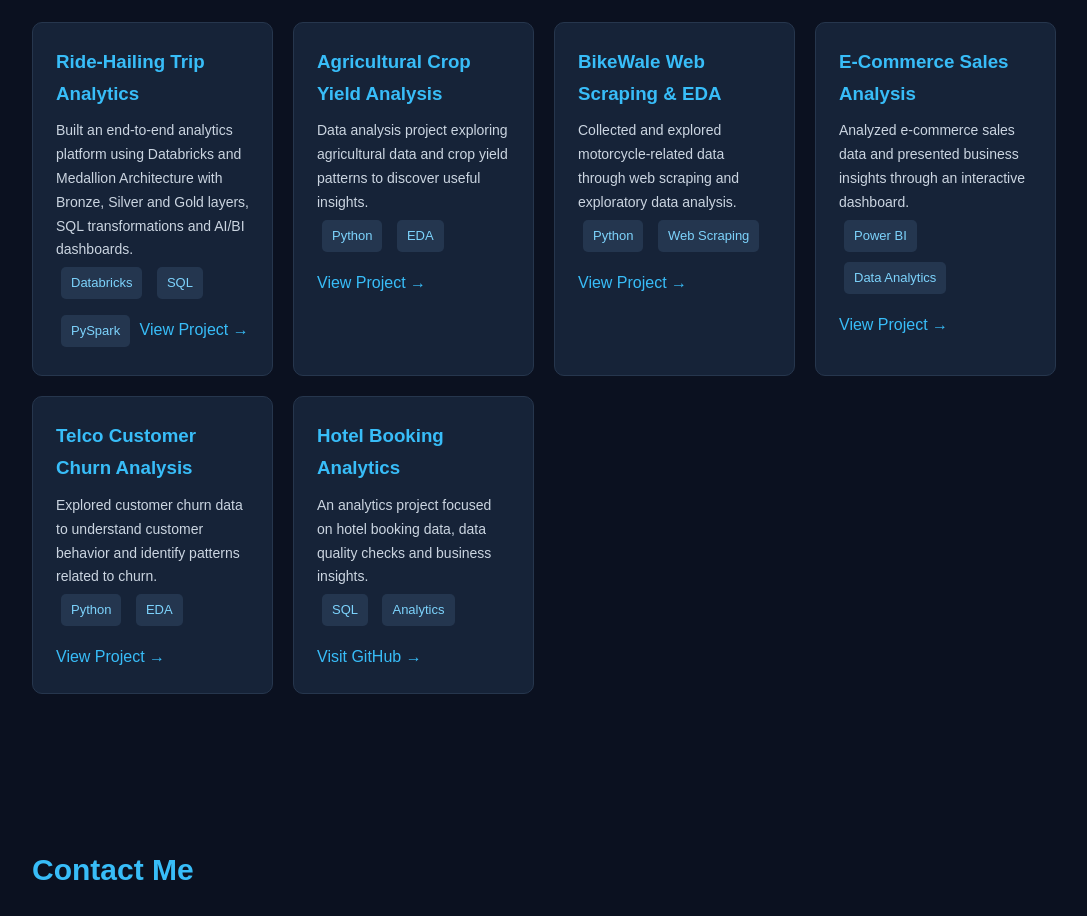
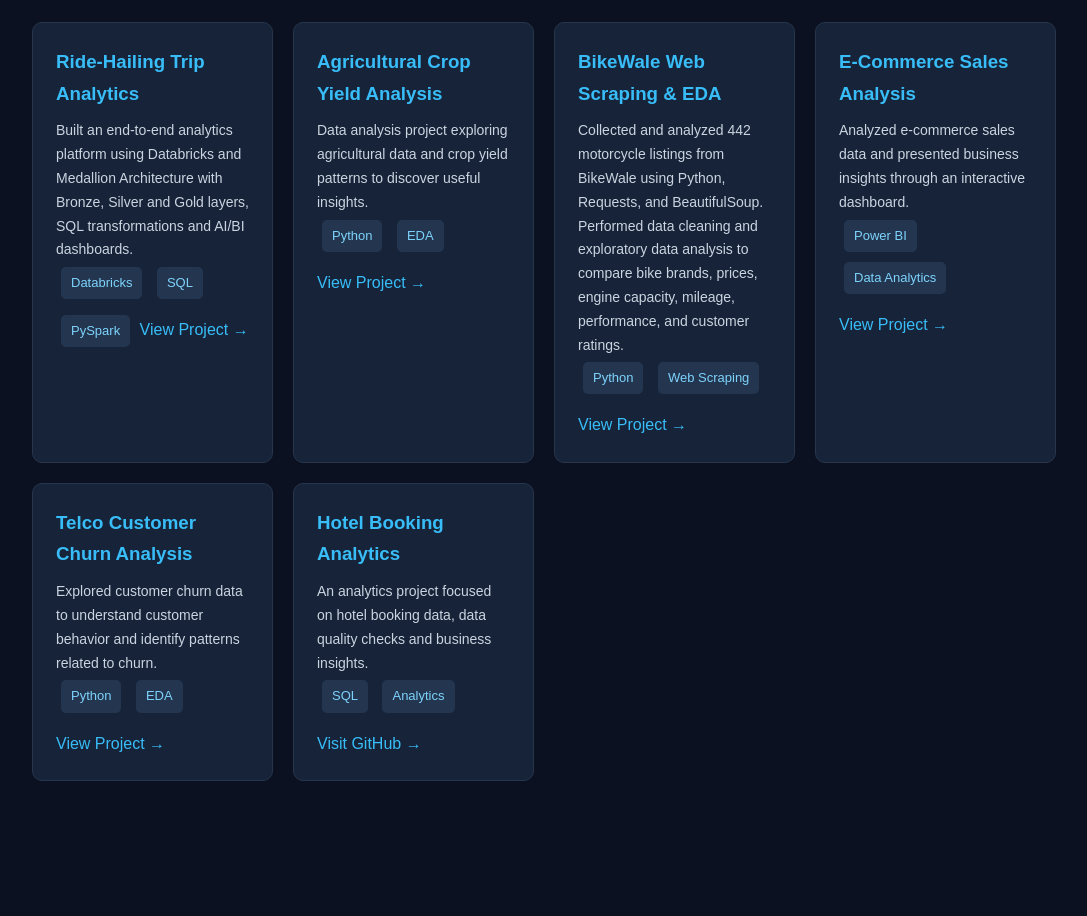
Before and after one commit to nageshwarisony8-hue/nageshwarisony8-hue.github.io, a plain HTML site: page index.html in a window 1280 px wide. Shown: the part 1421-2337 px from the top of the page, without its empty margins (96-1183 px from the left). Drawn offline with Linux system fonts and the light colour scheme.

Commit message:
Improve BikeWale project description

```diff
--- a/index.html
+++ b/index.html
@@ -275,8 +275,11 @@ footer {
     <div class="card">
       <h3>BikeWale Web Scraping & EDA</h3>
       <p>
-        Collected and explored motorcycle-related data
-        through web scraping and exploratory data analysis.
+        Collected and analyzed 442 motorcycle listings from
+BikeWale using Python, Requests, and BeautifulSoup.
+Performed data cleaning and exploratory data analysis
+to compare bike brands, prices, engine capacity,
+mileage, performance, and customer ratings.
       </p>
       <span class="tag">Python</span>
       <span class="tag">Web Scraping</span>
```
